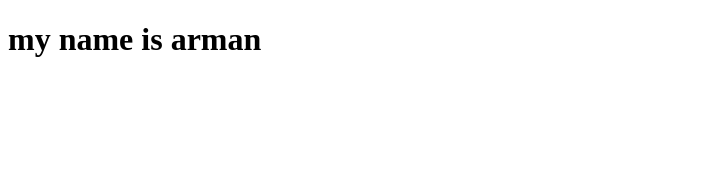
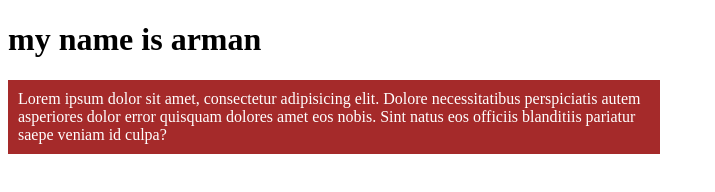
Before and after one commit to arman-miaa/practices-, a plain HTML site: page index.html in a window 1280 px wide. Shown: the whole page, without its empty margins (0-715 px from the left). Drawn offline with Linux system fonts and the light colour scheme.

Commit message:
added new file

```diff
--- a/index.html
+++ b/index.html
@@ -4,8 +4,12 @@
     <meta charset="UTF-8">
     <meta name="viewport" content="width=device-width, initial-scale=1.0">
     <title>practice</title>
+    <link rel="stylesheet" href="style.css">
 </head>
 <body>
     <h1>my name is arman</h1>
+    <div>
+        <p>Lorem ipsum dolor sit amet, consectetur adipisicing elit. Dolore necessitatibus perspiciatis autem asperiores dolor error quisquam dolores amet eos nobis. Sint natus eos officiis blanditiis pariatur saepe veniam id culpa?</p>
+    </div>
 </body>
 </html>
--- /dev/null
+++ b/style.css
@@ -0,0 +1,6 @@
+div p{
+    background-color: brown;
+    padding: 10px;
+    color: white;
+    width: 50%;
+}
```
